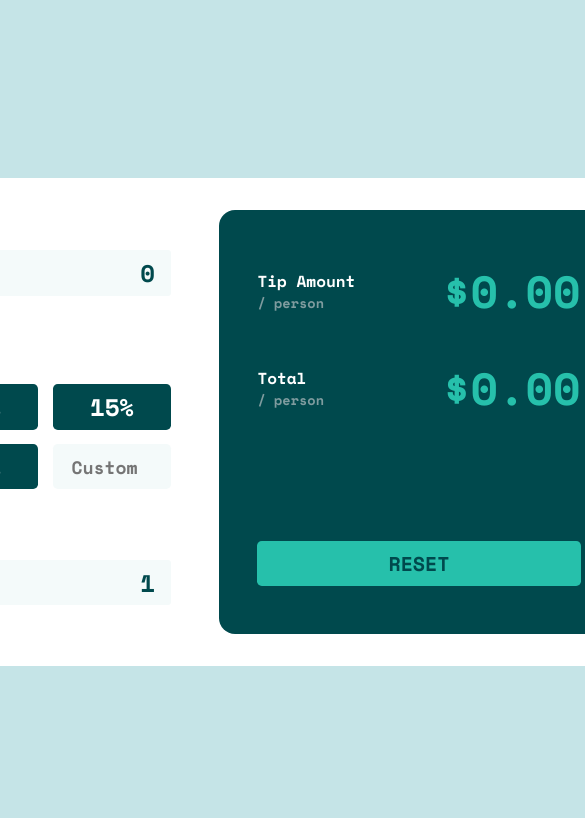
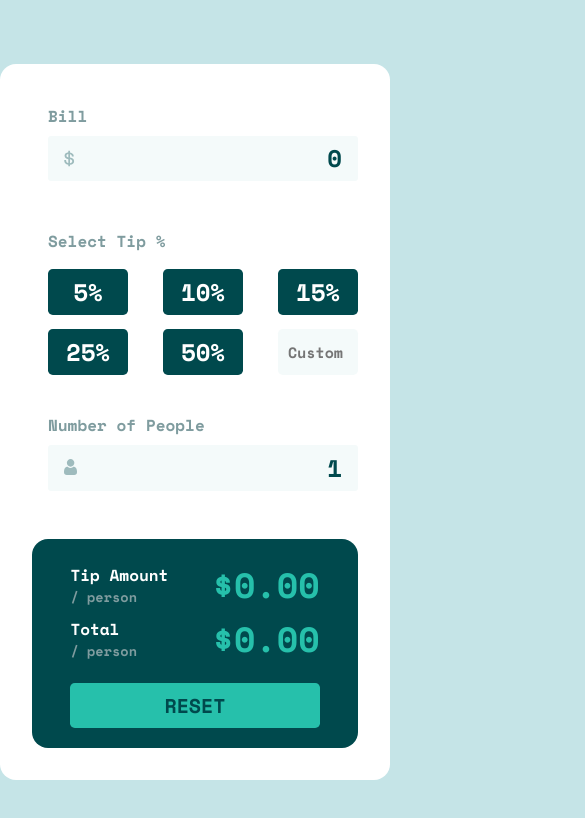
Before and after one commit to mfkutz/calculator-porcent, a plain HTML site: page index.html in a window 390 px wide. Shown: the top 818 px of the page, 585 px wide, since content can reach past the window. Drawn offline with nearby package versions, Linux system fonts and the light colour scheme.

Commit message:
second commit

```diff
--- a/css/style.css
+++ b/css/style.css
@@ -190,3 +190,107 @@ input[type]:focus {
     top: -21.3rem;
     left: 1rem;
 }
+
+@media (max-width:900px){
+    .main {
+        display: flex;
+        flex-direction: column;
+        min-width: 6rem;
+       /*  background-color: var(--White);
+        padding: 2rem;
+        border-radius: 1rem;
+        gap: 1rem;
+        justify-content: center; */
+    }
+
+    .a {
+
+        padding-left: 1rem;
+        min-width: 6rem;
+    }
+    .b {
+        background-color: var(--Very-dark-cyan);
+        border-radius: 1rem;
+        padding: 1.3rem 2.4rem;
+        min-width: 6rem;
+    }
+
+
+    .amount-total {
+        display: flex;
+        justify-content: space-between;
+        align-items: center;
+        padding-bottom: .1rem;
+    }
+
+
+    .reset {
+        /* min-width: 100%; */
+        padding: .5rem;
+        margin-top: 1rem;
+        text-transform: uppercase;
+        border-radius: .3rem;
+        border: none;
+        background-color: var(--Strong-cyan);
+        font-size: 20px;
+        color: var(--Very-dark-cyan);
+        cursor: pointer;
+
+    }
+
+    .btn-porcent {
+        width: 80px;
+        padding: .3rem 0;
+        font-size: 24px;
+        color: var(--White);
+        background-color: var(--Very-dark-cyan);
+        border: none;
+        border-radius: .3rem;
+        cursor: pointer;
+    }
+
+    .input-custom {
+        width: 80px;
+        padding: .3rem 0;
+        font-size: 15px;
+        color: var(--Very-dark-cyan);
+        background-color: var(--Very-light-grayish-cyan);
+        border: none;
+        border-radius: .3rem;
+        cursor: pointer;
+        text-align: right;
+    }
+
+
+
+    .input-amount {
+        display: flex;
+        max-width: 80%;
+        font-size: 24px;
+        padding: .3rem 1rem;
+        text-align: right;
+        color: var(--Very-dark-cyan);
+        border: none;
+        background-color: var(--Very-light-grayish-cyan);
+        border-radius: .2rem;
+    }
+
+    .input-people {
+        display: flex;
+       max-width: 80%;
+        font-size: 24px;
+        padding: .3rem 1rem;
+        border: none;
+        background-color: var(--Very-light-grayish-cyan);
+        border-radius: .2rem;
+        text-align: right;
+        color: var(--Very-dark-cyan);
+
+    }
+
+    .calc {
+        font-size: 35px;
+        color: var(--Strong-cyan);
+    }
+
+}
--- a/index.html
+++ b/index.html
@@ -20,8 +20,9 @@
 
     <!-- entradas -->
     <div class="a">
+
       <div class="text-title">Bill</div>
-      <input type="text" class="input-amount" placeholder="0" maxlength="20" value="0" id="input-amount">
+      <input type="text" class="input-amount" placeholder="0" maxlength="20" value="0" id="inputAmount">
       <div class="text-title select-tip">Select Tip %</div>
       <div class="btns">
         <button class="btn-porcent five-porcent" id="five-porcent">5%</button>
@@ -40,6 +41,7 @@
         <img src="./images/icon-dollar.svg" alt="dolar" class="icon-dolar">
       </div>
     </div>
+
 
     <!-- salidas -->
     <div class="b">
@@ -60,7 +62,8 @@
         <div class="calc" id="total-person"><span class="calc">$</span>0.00</div>
       </div>
 
-      <button class="reset">Reset</button>
+      <button class="reset" id="reset" type="reset">Reset</button>
+
     </div>
   </div>
   <script src="./js/main.js"></script>
--- a/js/main.js
+++ b/js/main.js
@@ -6,11 +6,20 @@ const fiftyPorcent = document.getElementById("fifty-porcent");
 let totalPerson = document.getElementById("total-person");
 let tipAmount = document.getElementById("tip-amount");
 let inputCustom = document.getElementById("input-custom");
+let resetButton = document.getElementById("reset");
 
+
+resetButton.addEventListener("click", ()=>{
+    document.getElementById("inputAmount").value = 0;
+    document.getElementById("input-people").value = 1;
+    tipAmount.innerText = "0.00";
+    totalPerson.innerText = "0.00";
+
+})
 
 
 fivePorcent.addEventListener("click", ()=>{
-    let inputAmount = parseFloat(document.getElementById("input-amount").value);
+    let inputAmount = parseFloat(document.getElementById("inputAmount").value);
     let inputPeople = parseFloat(document.getElementById("input-people").value);
     let total5 = parseFloat(inputAmount * 0.05);
     tipAmount.innerText = `$${parseFloat( (total5 / inputPeople)).toFixed(2)}`;
@@ -19,7 +28,7 @@ fivePorcent.addEventListener("click", ()=>{
 });
 
 tenPorcent.addEventListener("click", ()=>{
-    let inputAmount = parseFloat(document.getElementById("input-amount").value);
+    let inputAmount = parseFloat(document.getElementById("inputAmount").value);
     let inputPeople = parseFloat(document.getElementById("input-people").value);
     let total5 = parseFloat(inputAmount * 0.1);
     tipAmount.innerText = `$${parseFloat( (total5 / inputPeople)).toFixed(2)}`;
@@ -27,7 +36,7 @@ tenPorcent.addEventListener("click", ()=>{
 });
 
 fifteenPorcent.addEventListener("click", ()=>{
-    let inputAmount = parseFloat(document.getElementById("input-amount").value);
+    let inputAmount = parseFloat(document.getElementById("inputAmount").value);
     let inputPeople = parseFloat(document.getElementById("input-people").value);
     let total5 = parseFloat(inputAmount * 0.15);
     tipAmount.innerText = `$${parseFloat( (total5 / inputPeople)).toFixed(2)}`;
@@ -36,7 +45,7 @@ fifteenPorcent.addEventListener("click", ()=>{
 });
 
 twentyFivePorcent.addEventListener("click", ()=>{
-    let inputAmount = parseFloat(document.getElementById("input-amount").value);
+    let inputAmount = parseFloat(document.getElementById("inputAmount").value);
     let inputPeople = parseFloat(document.getElementById("input-people").value);
     let total5 = parseFloat(inputAmount * 0.25);
     tipAmount.innerText = `$${parseFloat( (total5 / inputPeople)).toFixed(2)}`;
@@ -45,7 +54,7 @@ twentyFivePorcent.addEventListener("click", ()=>{
 });
 
 fiftyPorcent.addEventListener("click", ()=>{
-    let inputAmount = parseFloat(document.getElementById("input-amount").value);
+    let inputAmount = parseFloat(document.getElementById("inputAmount").value);
     let inputPeople = parseFloat(document.getElementById("input-people").value);
     let total5 = parseFloat(inputAmount * 0.5);
     tipAmount.innerText = `$${parseFloat( (total5 / inputPeople)).toFixed(2)}`;
@@ -55,7 +64,7 @@ fiftyPorcent.addEventListener("click", ()=>{
 
 inputCustom.addEventListener("input", ()=>{
     let asd = document.getElementById("input-custom").value;
-    let inputAmount = parseFloat(document.getElementById("input-amount").value);
+    let inputAmount = parseFloat(document.getElementById("inputAmount").value);
     let total5 = parseFloat(inputAmount * (asd / 100));
     let inputPeople = parseFloat(document.getElementById("input-people").value);
     tipAmount.innerText = `$${parseFloat( (total5 / inputPeople)).toFixed(2)}`;
```
